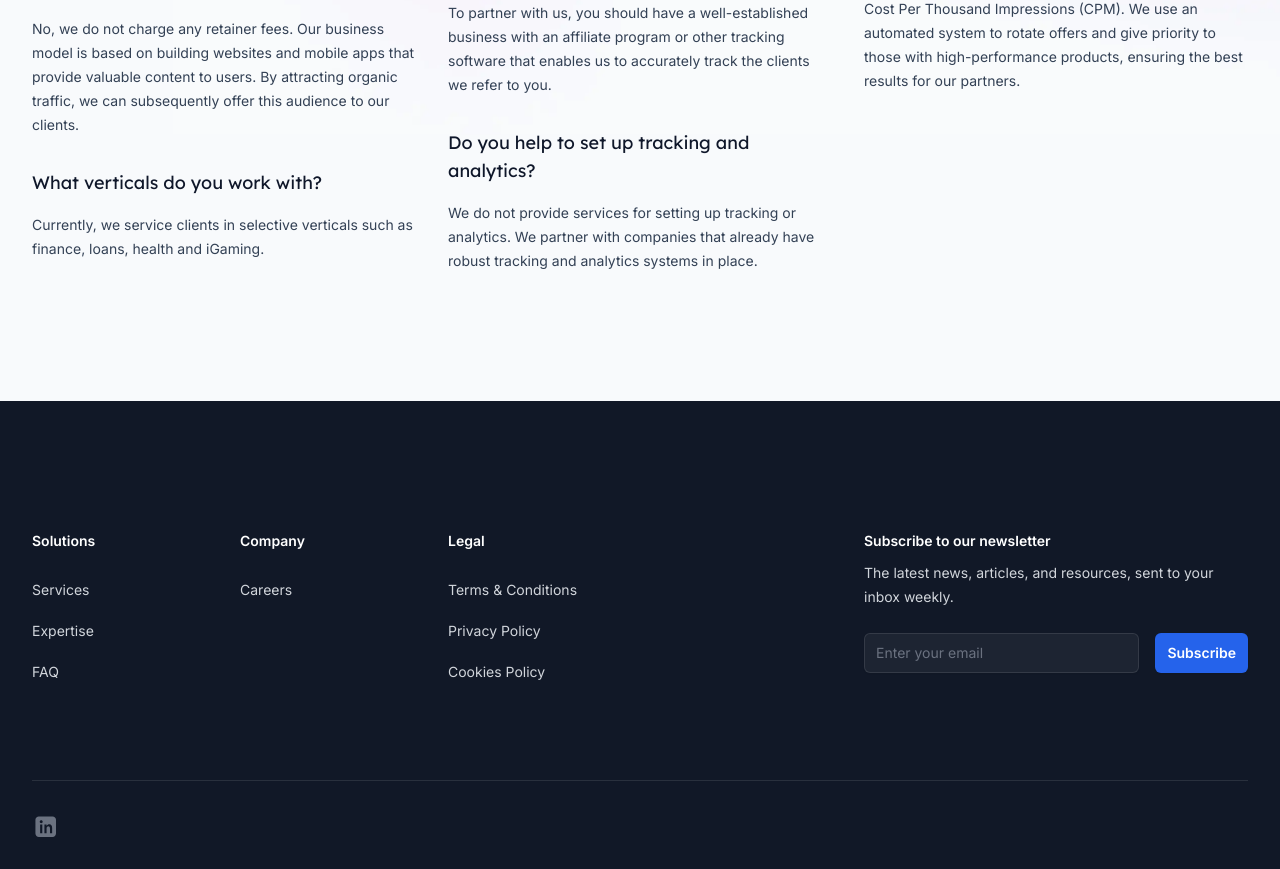
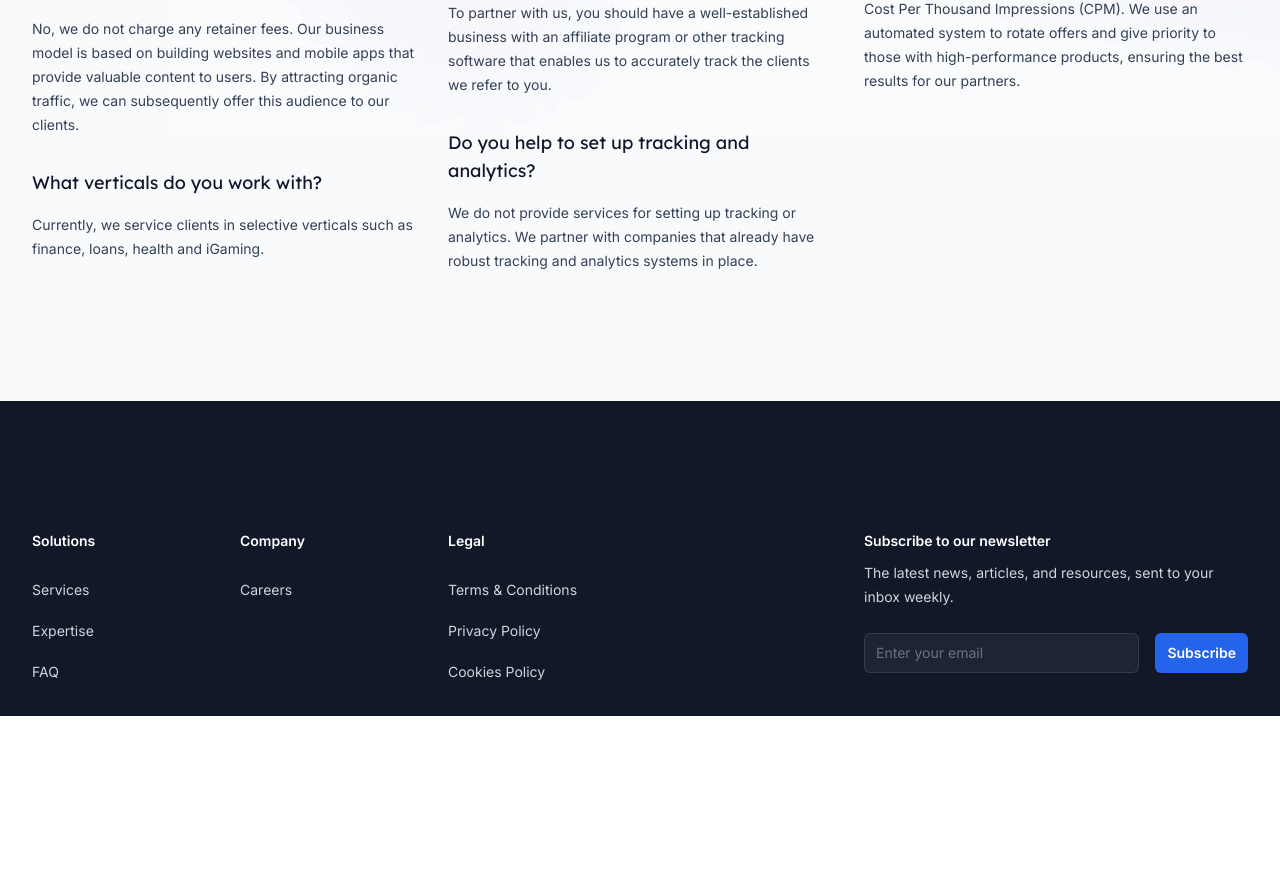
Before and after one commit to wtechdigital/wtech-co, a Next.js app: page / in a window 1280 px wide. Shown: the part 3981-4850 px from the top of the page. After the commit the page ends 4697 px from the top, so only its background shows below. Built offline with nearby package versions, Linux system fonts and the light colour scheme.

Commit message:
Update Footer.jsx

```diff
--- a/src/components/Footer.jsx
+++ b/src/components/Footer.jsx
@@ -111,16 +111,6 @@ export function Footer() {
             </form>
           </div>
         </div>
-        <div className="mt-16 border-t border-white/10 pt-8 sm:mt-20 md:flex md:items-center md:justify-between lg:mt-24">
-          <div className="flex space-x-6 md:order-2">
-            {navigation.social.map((item) => (
-              <a key={item.name} href={item.href} className="text-gray-500 hover:text-gray-400">
-                <span className="sr-only">{item.name}</span>
-                <item.icon className="h-6 w-6" aria-hidden="true" />
-              </a>
-            ))}
-          </div>
-        </div>
       </div>
     </footer>
   )
```
